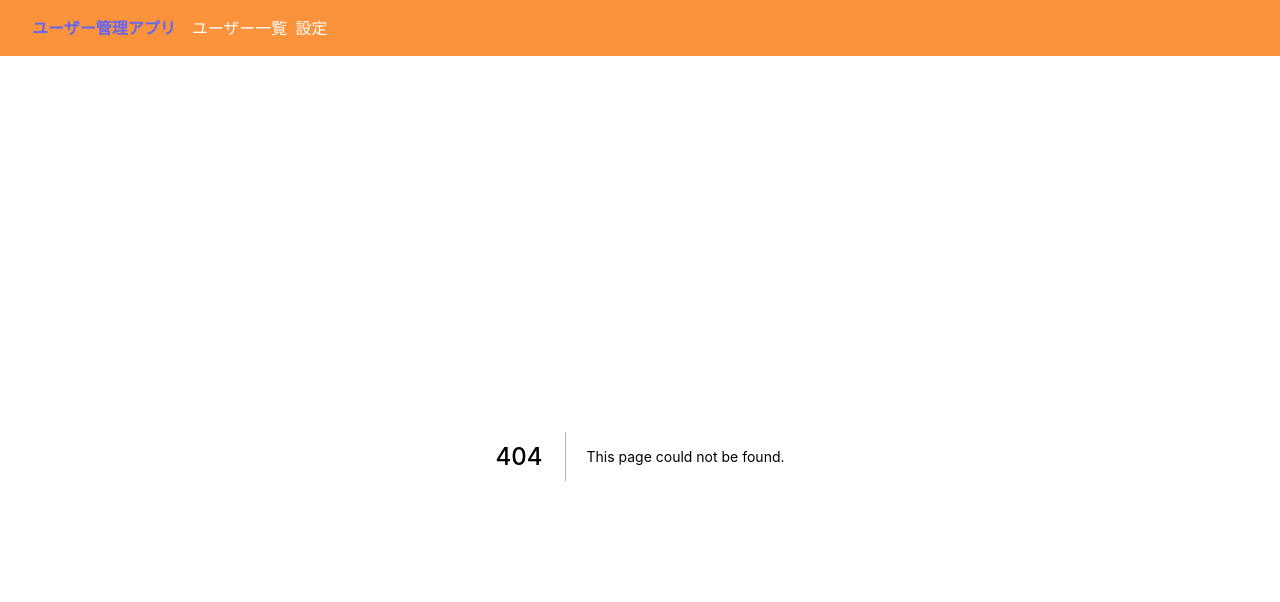
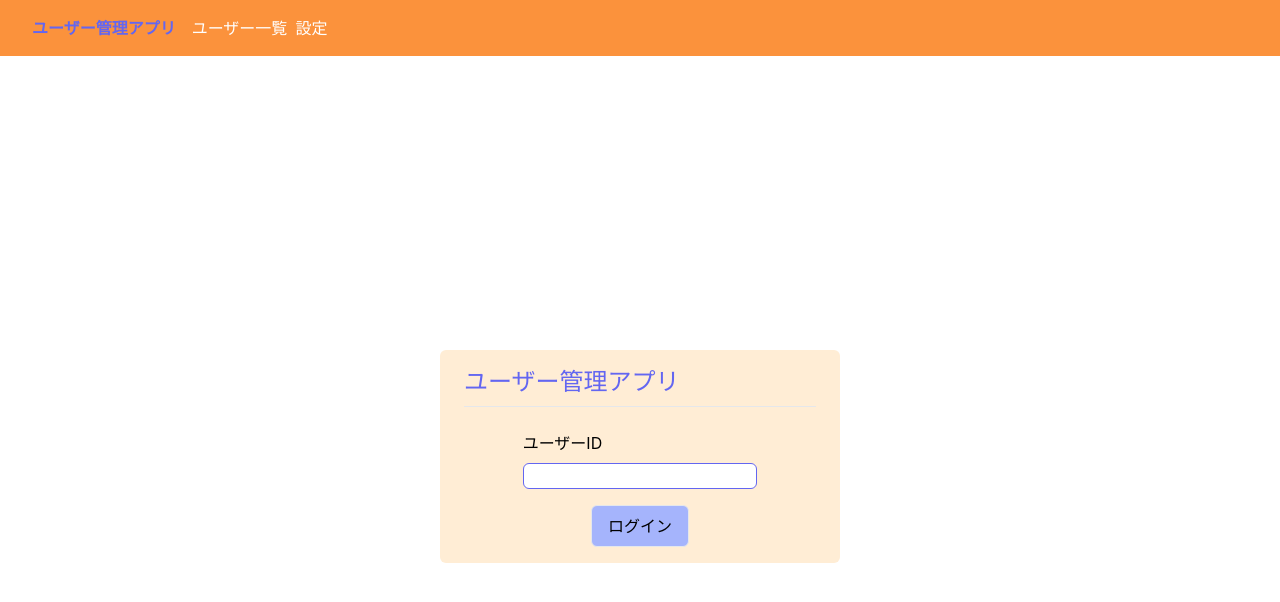
Before and after one commit to kira-0521/learning, a Next.js app in the folder sample_next_tailwind/: page /login in a window 1280 px wide. Before the commit this address had no page. Shown: the top 602 px of the page. Built offline with nearby package versions, Linux system fonts and the light colour scheme.

Commit message:
add: providerの適用とログインページ作成

```diff
--- a/sample_next_tailwind/pages/_app.tsx
+++ b/sample_next_tailwind/pages/_app.tsx
@@ -1,12 +1,16 @@
+import type { AppProps } from 'next/app'
+
 import '../styles/globals.css'
-import type { AppProps } from 'next/app'
 import Layout from './layout'
+import { LoginUserProvider } from '../providers/LoginUserProvider'
 
 function MyApp({ Component, pageProps }: AppProps) {
   return (
-    <Layout>
-      <Component {...pageProps} />
-    </Layout>
+    <LoginUserProvider>
+      <Layout>
+        <Component {...pageProps} />
+      </Layout>
+    </LoginUserProvider>
   )
 }
 
--- /dev/null
+++ b/sample_next_tailwind/pages/login.tsx
@@ -0,0 +1,41 @@
+import type { NextPage } from 'next'
+import { useState, ChangeEvent, useCallback, useEffect } from 'react'
+import { useAuth } from '../hooks/useAuth'
+
+const Login: NextPage = () => {
+  const [userId, setUserId] = useState('')
+  const onChangeUserId = (e: ChangeEvent<HTMLInputElement>) =>
+    setUserId(e.target.value)
+
+  const { login } = useAuth()
+  const onClickLogin = () => {
+    login(userId)
+  }
+  return (
+    <div className='flex items-center justify-center h-screen'>
+      <div className='bg-orange-100 w-[400px] rounded-md shadow-current px-6 py-4'>
+        <h1 className='text-2xl text-indigo-500 mb-2'>ユーザー管理アプリ</h1>
+        <hr />
+        <div className='flex flex-col mt-6 w-2/3 mx-auto'>
+          <label htmlFor='userId' className=''>
+            ユーザーID
+          </label>
+          <input
+            type='text'
+            id='userId'
+            value={userId}
+            onChange={onChangeUserId}
+            className='rounded-md border border-indigo-500 focus:border-indigo-900 mt-2'
+          />
+        </div>
+        <button
+          onClick={onClickLogin}
+          className='border bg-indigo-300 hover:bg-indigo-100 rounded-md mt-4 block mx-auto px-4 py-2'>
+          ログイン
+        </button>
+      </div>
+    </div>
+  )
+}
+
+export default Login
```
